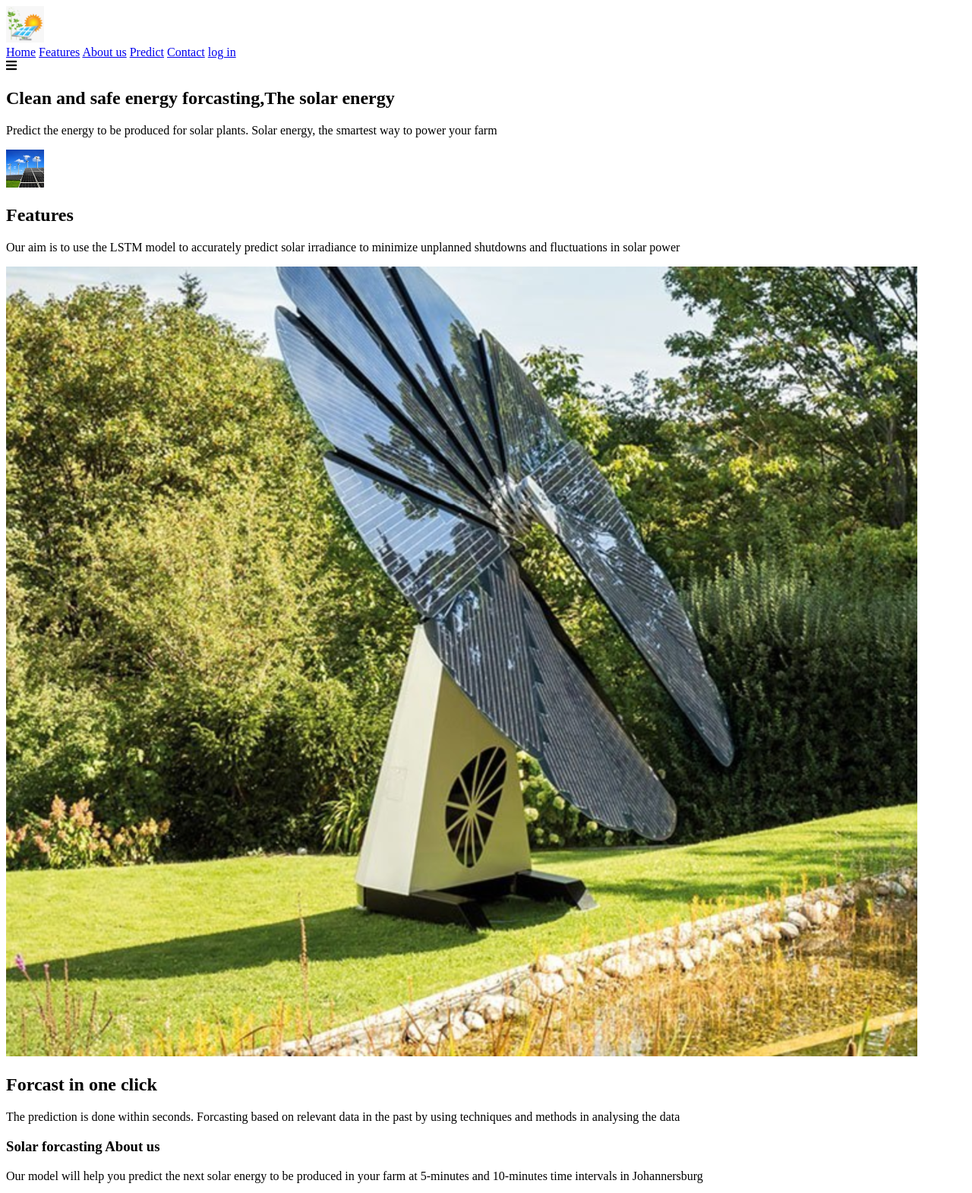
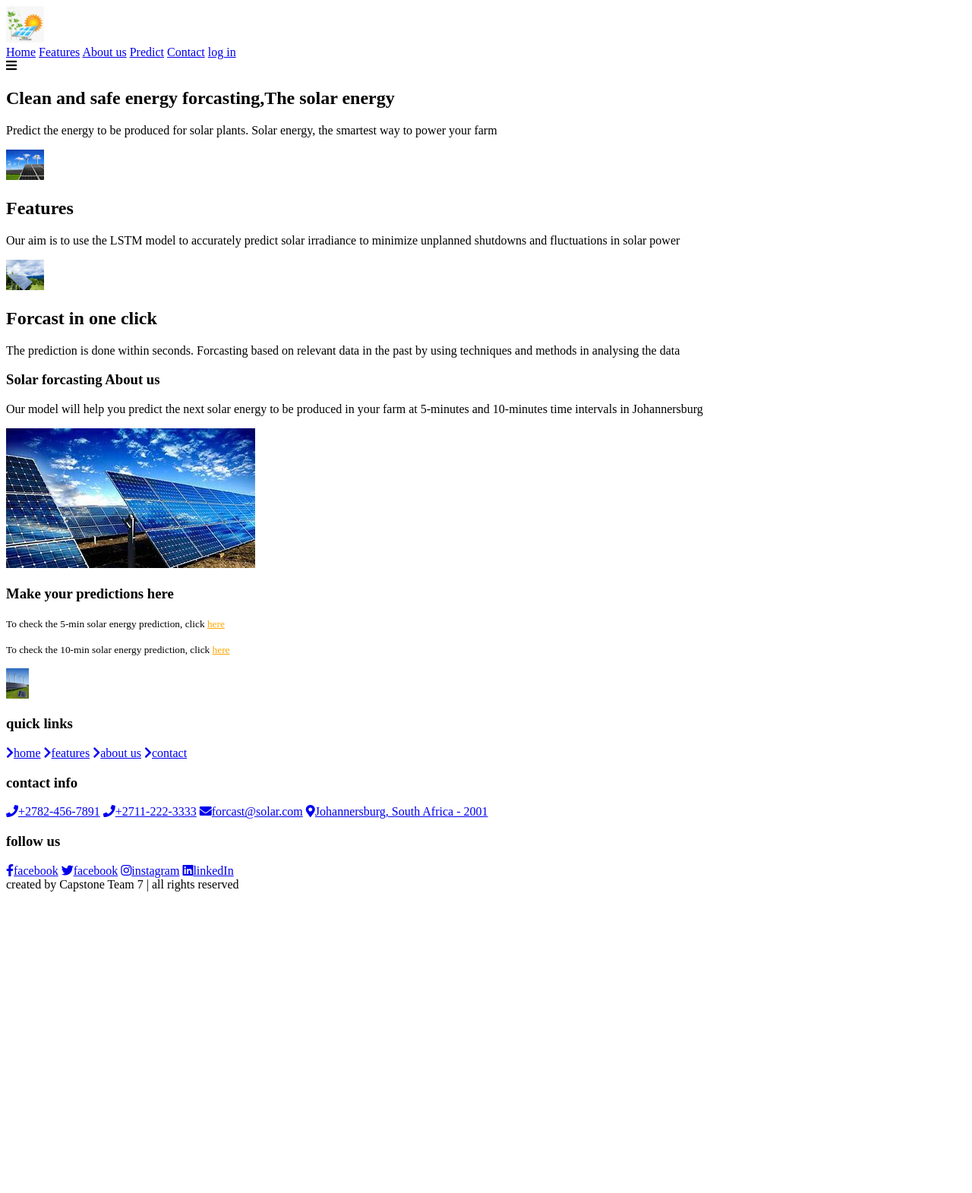
Before and after one commit to Capstone-project-group-7/solar-power-app, a Flask app: page / in a window 1280 px wide. Shown: the top 1571 px of the page at 76% size. After the commit the page ends 1174 px from the top, so only its background shows below. Run offline with Flask 2, Linux system fonts and the light colour scheme.

Commit message:
make it better

```diff
--- a/templates/index.html
+++ b/templates/index.html
@@ -4,7 +4,7 @@
     <meta charset="UTF-8">
     <meta http-equiv="X-UA-Compatible" content="IE=edge">
     <meta name="viewport" content="width=device-width, initial-scale=1.0">
-    <title>Webpage Design</title>
+    <title>Solar Energy Forecasting</title>
     <link rel="stylesheet" href="css/style.css">
     <link rel="stylesheet" href="https://cdnjs.cloudflare.com/ajax/libs/font-awesome/5.15.4/css/all.min.css">
 </head>
@@ -32,7 +32,7 @@
             <p>Predict the energy to be produced for solar plants. Solar energy, the smartest way to power your farm</p>
         </div>
         <div class="image">
-            <img src="../static/energy-concepts-solar.jpg" alt="solar-image" width="50">
+            <img src="../static/energy-concepts-solar.jpg" alt="solar-image" width="50" height="40">
         </div>
     </section>
     <!-- home section ends -->
@@ -45,7 +45,7 @@
         <div class="row">
             <!-- 1 Tab  -->
             <div class="image">
-                <img src="../static/smartflower-solar-power.png" alt="illustration-features-tab-1">
+                <img src="../static/solar-panel.jpg" alt="solar-image2" width="50" height="40">
             </div>
             <div class="content">
                 <h1>Forcast in one click</h1>
@@ -60,7 +60,7 @@
             </div>
                 <!-- 1 Tab  -->
                 <div class="image">
-                    <img src="../static/pre.jpeg" alt="illustration-features-tab-2">
+                    <img src="../static/solar2.png" alt="illustration-features-tab-2">
                 </div>
                 </section>
             <section class="predict" id="predict">
@@ -70,7 +70,7 @@
                 <p><small>To check the 10-min solar energy prediction, click <a href="https://solar-power-app2.herokuapp.com/" style="color: orange;">here</a></small></p>
             </div>
             <div class="image">
-                <img src="../static/energy-concepts-solar.jpg" alt="solar-image" width="30">
+                <img src="../static/a5d3b536dae8fe666728ec6ab7aba623.jpg" alt="solar-image" width="30" height="40">
             </div>
         </section>
         <section class="footer" id="footer">
```
